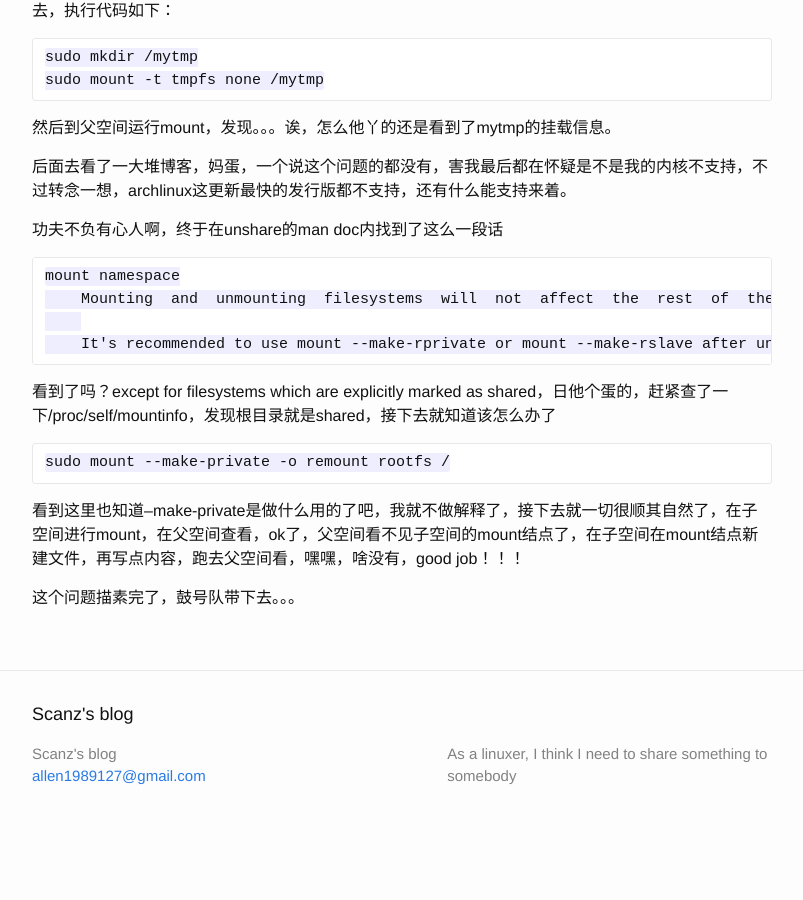
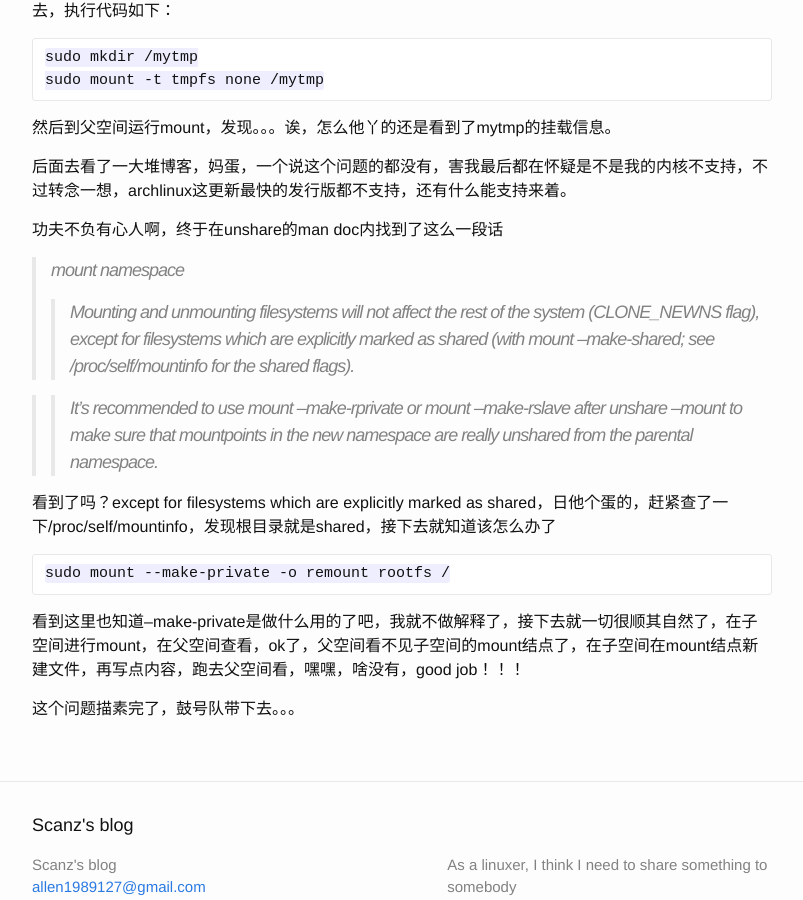
Before and after one commit to allen1989127/blog, a Jekyll site: the page built from _posts/2015-2-4-Why-CLONE_NEWNS-is-not-usable.md, in a window 1280 px wide and 900 px high, scrolled down 1686 px. Shown: the whole window, without its empty margins (238-1041 px from the left). Built offline with Jekyll 4.4.1, drawn with Linux system fonts in a browser that asks for light colours; before the commit the page ends 2534 px from its top, so only the background shows below that; some of the changed text lies outside the part shown.

Commit message:
fix wrong charactors

```diff
--- a/_posts/2015-2-4-Why-CLONE_NEWNS-is-not-usable.md
+++ b/_posts/2015-2-4-Why-CLONE_NEWNS-is-not-usable.md
@@ -79,10 +79,10 @@ PID的隔离是没有问题的，执行下面的代码编译上面的代码，
 
 功夫不负有心人啊，终于在unshare的man doc内找到了这么一段话
 
-    mount namespace
-        Mounting  and  unmounting  filesystems  will  not  affect  the  rest  of  the  system  (CLONE_NEWNS  flag),  except  for filesystems which are explicitly marked as shared (with mount --make-shared; see /proc/self/mountinfo for the shared flags).
+> mount namespace
+>> Mounting  and  unmounting  filesystems  will  not  affect  the  rest  of  the  system  (CLONE_NEWNS  flag),  except  for filesystems which are explicitly marked as shared (with mount --make-shared; see /proc/self/mountinfo for the shared flags).
 
-        It's recommended to use mount --make-rprivate or mount --make-rslave after unshare --mount to make sure that mountpoints in the new namespace are really unshared from the parental namespace.
+>> It's recommended to use mount --make-rprivate or mount --make-rslave after unshare --mount to make sure that mountpoints in the new namespace are really unshared from the parental namespace.
 
 看到了吗？except  for filesystems which are explicitly marked as shared，日他个蛋的，赶紧查了一下/proc/self/mountinfo，发现根目录就是shared，接下去就知道该怎么办了
 
```
Also changed, not shown: other parts of _posts/2015-2-4-Why-CLONE_NEWNS-is-not-usable.md (+1 -1 lines).
